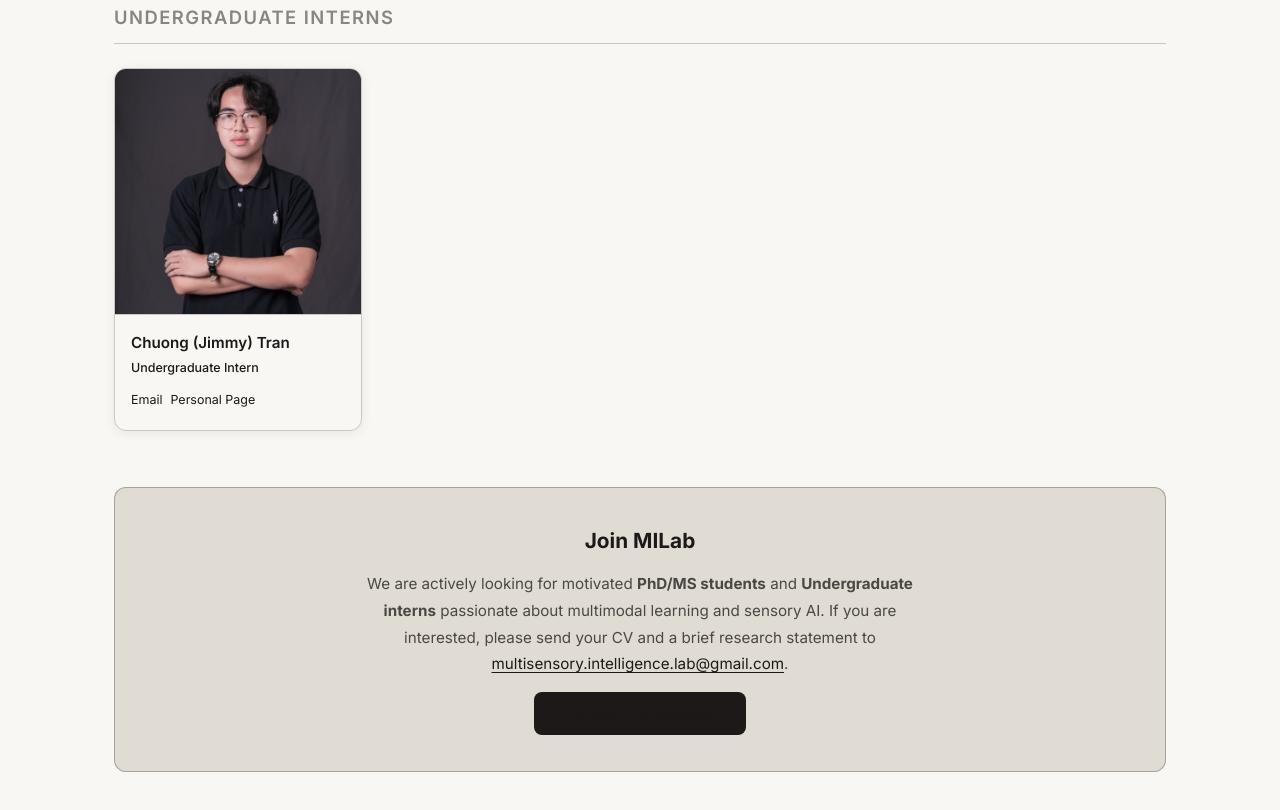
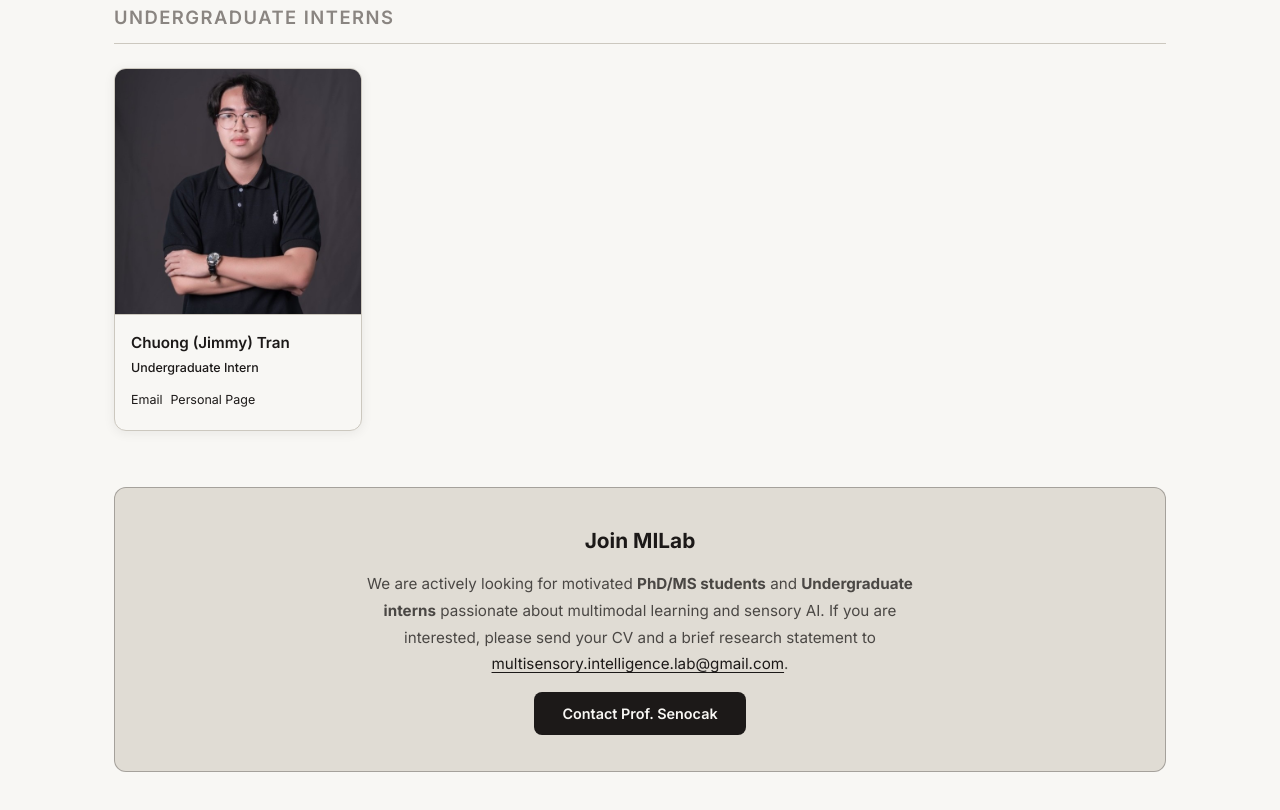
Before and after one commit to unist-milab-research/unist-milab-research.github.io, a plain HTML site: page people.html in a window 1280 px wide. Shown: the part 1330-2140 px from the top of the page. Drawn offline with Linux system fonts and the light colour scheme.

Commit message:
Update pages.css

```diff
--- a/assets/css/pages.css
+++ b/assets/css/pages.css
@@ -237,7 +237,7 @@ body {
 .join-btn {
   display: inline-block;
   background: var(--accent);
-  color: #fff;
+  /* color: #fff; */
   padding: 10px 28px;
   border-radius: 8px;
   font-size: 0.9rem;
@@ -460,7 +460,8 @@ body {
   margin-bottom: 6px;
 }
 
-.join-section a {
+/* .join-section a { */
+.join-section a:not(.join-btn) {
   color: var(--text);
   text-decoration: underline;
   text-underline-offset: 3px;
```
